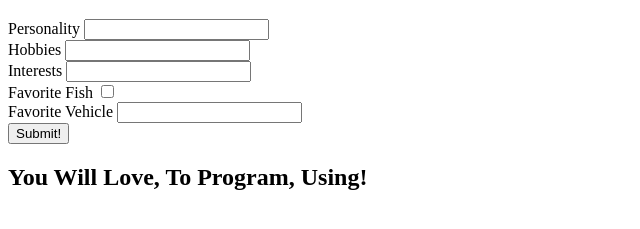
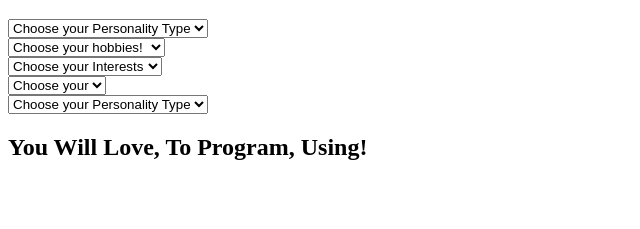
Before and after one commit to jcarenza67/Programming-Language-Selector, a plain HTML site: page index.html in a window 1280 px wide. Shown: the part 61-290 px from the top of the page, without its empty margins (0-640 px from the left). Drawn offline with Linux system fonts and the light colour scheme.

Commit message:
Add dropdown menus for user selection, to present a cleaner look

```diff
--- a/index.html
+++ b/index.html
@@ -10,30 +10,46 @@
 </head>
 <body>
   <h1>Programming Language Selector</h1>
-  <form id="language">
+  <select id="dropdown" onchange="selectOption ()">
+    <option>Choose your Personality Type</option>
+    <option>Happy</option>
+    <option>Sad</option>
+    <option>Dumb</option>
+  </select>
   <div>
-      <label for="input1">Personality</label>
-      <input>
+    <select id="dropdown2" onchange="selectOption ()">
+      <option>Choose your hobbies!</option>
+      <option>Biking</option>
+      <option>Swimming</option>
+      <option>Running from the cops</option>
+    </select>
   </div>
   <div>
-      <label for="input2">Hobbies</label>
-      <input>
+    <select id="dropdown3" onchange="selectOption ()">
+      <option>Choose your Interests</option>
+      <option>Learning to play guitar</option>
+      <option>Salmon</option>
+      <option>Trout</option>
+    </select>
   </div>
   <div>
-      <label for="input3">Interests</label>
-      <input>
+    <select id="dropdown4" onchange="selectOption ()">
+      <option>Choose your </option>
+      <option>Happy</option>
+      <option>Sad</option>
+      <option>Dumb</option>
+    </select>
   </div>
   <div>
-      <label for="input4">Favorite Fish</label>
-      <input type="checkbox" id="input4" name="selector">
+    <select id="dropdown5" onchange="selectOption ()">
+      <option>Choose your Personality Type</option>
+      <option>Happy</option>
+      <option>Sad</option>
+      <option>Dumb</option>
+    </select>
   </div>
-    <div>
-      <label for="input5">Favorite Vehicle</label>
-      <input>
-    </div>
-    <button type="submit">Submit!</button>
-  </form>
   <h2>You Will Love, To Program, Using!</h2>
+
     <p id="output"></p>
 
 </body>
--- a/js/scripts.js
+++ b/js/scripts.js
@@ -1,5 +1,5 @@
 window.addEventListener("load", function () {
-  const form = document.getElementById("language");
+  const select = document.getElementById("language");
   form.addEventListener("submit", display);
 
     function display(event){
```
Lines whose indentation alone changed are shown as unchanged.
